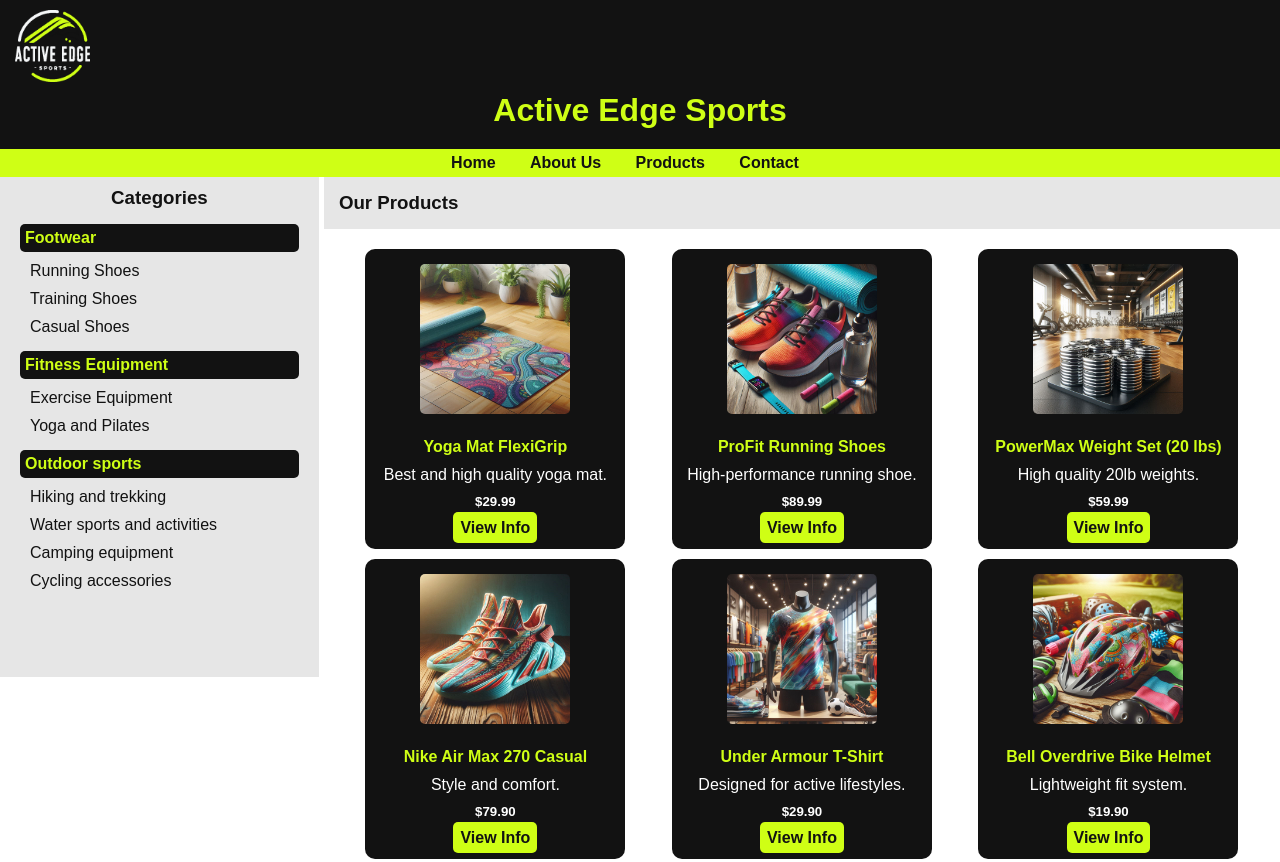
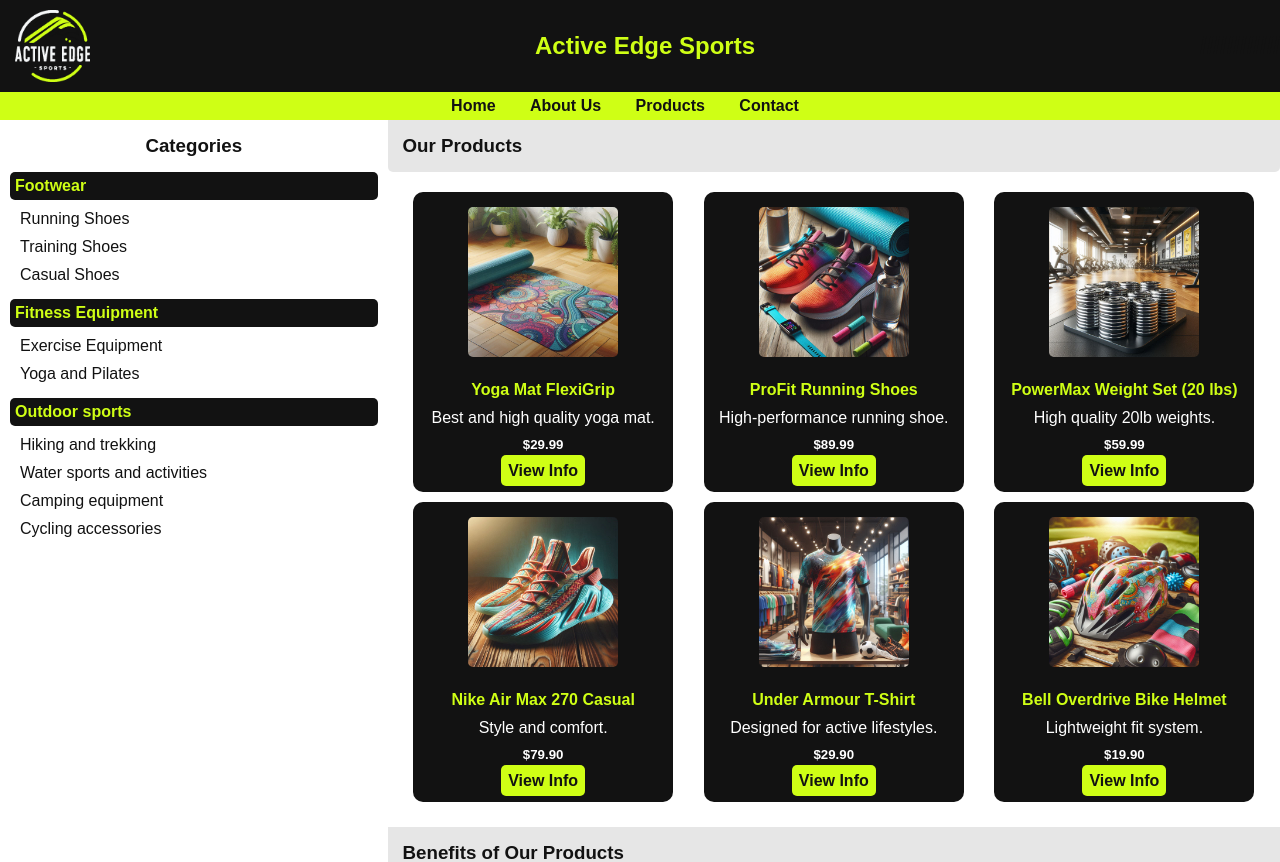
Before and after one commit to ViejoDiggy/ActiveEdgeSports-Sprint-, a plain HTML site: page assets/pages/products.html in a window 1280 px wide. Shown: the top 862 px of the page. Drawn offline with Linux system fonts and the light colour scheme.

Commit message:
sprint 4

```diff
--- a/assets/pages/products.html
+++ b/assets/pages/products.html
@@ -8,13 +8,14 @@
     <link rel="stylesheet" href="../style/style.css">
 </head>
 <body>
-    <header>
-        <div class="header">
+    <header class="encabezamiento">
+        <section class="header">
             <img src="/assets/images/logo01.png" alt="logo">
-        </div>
-        <div class="site-name">
-            <h1>Active Edge Sports</h1>
-        </div>
+            <div>
+                <h1>Active Edge Sports</h1>
+            </div>
+            <h2 class="trampa">////////////</h2>
+        </section>
         <nav class="navbar">
             <a href="../../index.html">Home</a>
             <a href="./about.html">About Us</a>
--- a/assets/style/style.css
+++ b/assets/style/style.css
@@ -9,10 +9,10 @@ body {
 }
 
 header {
-    min-height: 20vh;
+    min-height: 10vh;
 }
 main {
-    min-height: 70vh;
+    min-height: 80vh;
 }
 footer{
     min-height: 10vh;
@@ -22,6 +22,10 @@ footer{
     color: #CFFF15;
 }
 
+.encabezamiento {
+    position: sticky;
+    top: 0;
+}
 .header>img {
     width: 75px;
     margin-left: 15px;
@@ -29,19 +33,17 @@ footer{
 .header {
     display: flex;
     justify-content: space-between;
+    flex-wrap: wrap;
+    text-align: center;
     align-items: center;
     background-color: #121212;
     color: #CFFF15;
     padding-top: 10px;
     padding-bottom: 10px;
 }
-.site-name {
-    background-color: #121212;
-    text-align: center;
-    color: #CFFF15;
-    padding-bottom: 20px;
+.header h2 {
+    color: #121212;
 }
-
 .navbar {
     background-color: #CFFF15;
     padding: 5px;
@@ -55,13 +57,14 @@ nav>a {
 }
 
 .presentacion {
-    color: #CFFF15;
     text-align: center;
     padding: 100px 20px;
     background-image: url(../images/background-01.jpg);
 
 }
 .presentacion>h2 {
+    color: #fff;
+    font-style: italic;
     margin-bottom: 20px;
 }
 .presentacion p {
@@ -92,7 +95,7 @@ nav>a {
     text-align: center;
     padding: 5px 50px 15px;
     border-radius: 10px;
-    margin: 10px;
+    margin: 5px;
 }
 .detalle h4 {
     margin: 10px 0;
@@ -141,7 +144,7 @@ nav>a {
     color: #121212;
 }
 .about p {
-    width: 500px;
+    width: 80%;
     text-align: center;
     margin: 20px auto;
     margin-bottom: 60px;
@@ -164,11 +167,13 @@ nav>a {
 
 .contenedor {
     display: flex;
+    flex-wrap: wrap;
     justify-content: space-around;
 }
 .miembro {
     background-color: #121212;
     width: 250px;
+    margin: 5px;
     padding: 15px;
     border-radius: 10px;
     text-align: center;
@@ -222,10 +227,9 @@ nav>a {
     gap: 5px;
 }
 .menu-lateral {
-    width: 25%;
-    height: 500px;
-    background-color: #E6E6E6;
-    padding: 10px 20px 0 20px;
+    width: 30%;
+    height: 750px;
+    padding: 15px 5px 0 10px;
 }
 .menu-lateral h3 {
     margin-bottom: 15px;
@@ -245,11 +249,12 @@ nav>a {
 }
 
 .seccion-productos {
-    width: 75%;
+    width: 70%;
 }
 .seccion-productos h3 {
     color: #121212;
     padding: 15px;
+    border-radius: 0 0 5px 5px;
     background-color: #E6E6E6;
     margin-bottom: 15px;
 }
@@ -306,7 +311,7 @@ table, tr, td, th {
     color: #121212;
 }
 .beneficios table {
-    width: 100%;
+    min-width: 100%;
     margin-bottom: 10px;
 }
 .beneficios th {
@@ -322,7 +327,7 @@ table, tr, td, th {
     padding: 40px 0 40px 0;
 }
 .formulario-contacto {
-    max-width: 600px;
+    max-width: 400px;
     margin: auto;
     padding: 20px;
     border: 1px solid #ccc;
@@ -367,7 +372,7 @@ table, tr, td, th {
     width: 150px;
     border: none;
     border-radius: 3px;
-    background-color: #333;
+    background-color: #121212;
     color: white;
     cursor: pointer;
 }
```
Also changed, not shown: assets/pages/about.html (+7 -6 lines), assets/pages/contacts.html (+7 -6 lines), index.html (+8 -7 lines).
